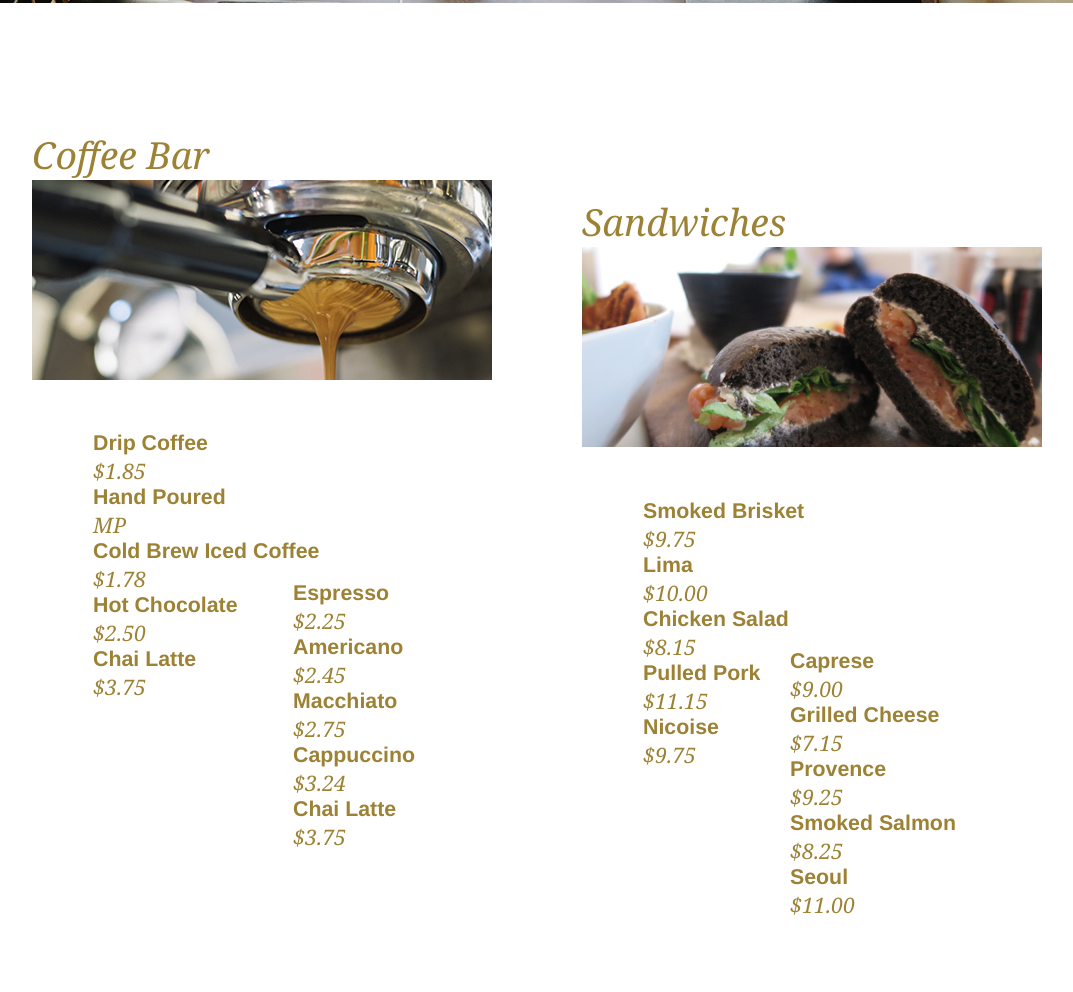
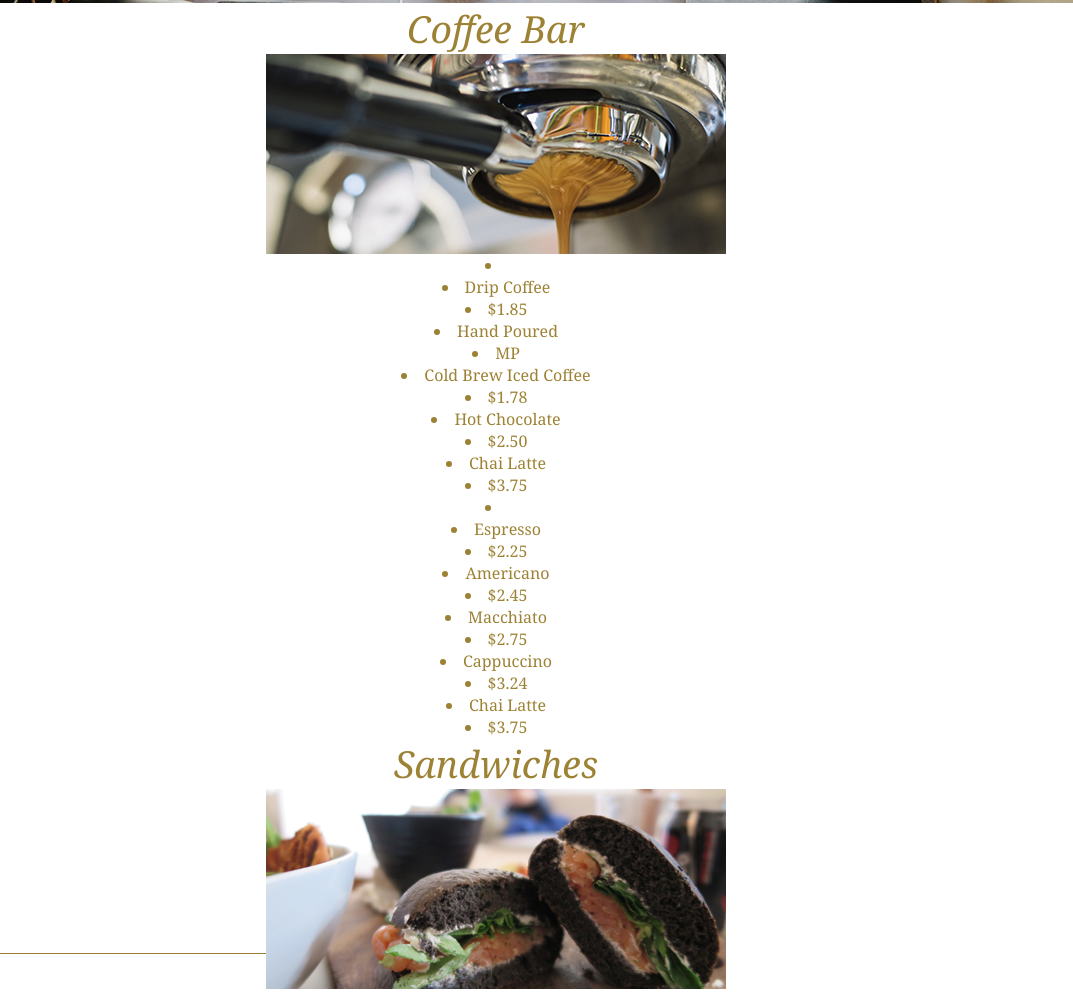
Before and after one commit to msnook89/msnook89.github.com, a plain HTML site: page assignment1/assignment1.html in a window 1280 px wide. Shown: the part 884-1876 px from the top of the page, without its empty margins (144-1217 px from the left). Drawn offline with Linux system fonts and the light colour scheme.

Commit message:
edited code

```diff
--- a/assignment1/assignment1.html
+++ b/assignment1/assignment1.html
@@ -5,60 +5,66 @@
 
  	</head>
 
- 	<body>
-		<div> <div class = 'headerlogo'>
+ 	<body class= 'body'>
+
+
+		 <div class = 'headerlogo'>
  				<img src="img/outpost-logo.png" alt= 'outpost coffee company'>
 					</div>
- 		<div> <div class= 'toprule'> </div>
- 		<span class= 'home'>Home</span> Menu About Catering	Contact</p></div>
+ 		<div class ='toprule'> </div>
+ 		<div class= 'navigation'>
+	 		<span class= 'home'>Home</span> Menu About Catering	Contact</span>
+	 	</div>
 
 
 
- 		<h2>
- 			<div class='coffeehero'>
+
+ 			<div class='coffeehero'> </div>
  				<div><img src="img/coffeeshop-hero.jpg" alt= 'coffeeshop hero'></div>
+ 		<div class= 'menuspace'>
 
- 		<h3>  <div class='menutitles'></div>
- 			<div class='left-column'>
+
  				<li class='menutitles'>Coffee Bar </li>
 					<img src="img/coffee-bar.jpg" alt= 'coffee bar'>
-			<ul class= 'menuitems'>
- 				<div class='subcolumn-left'>
+
+		<div>
+				<li class='left-column'>
+
+ 					<li class= 'subcolumn-left'>
  					<li>Drip Coffee</li>
- 					<span class='prices'>$1.85</span>
+ 					<li class='prices'>$1.85</li>
  					<li>Hand Poured</li>
- 					<span class='prices'>MP</span>
+ 					<li class='prices'>MP</li>
  					<li>Cold Brew Iced Coffee</li>
- 					<span class='prices'>$1.78</span>
+ 					<li class='prices'>$1.78</li>
  					<li>Hot Chocolate</li>
- 					<span class='prices'>$2.50</span>
+ 					<li class='prices'>$2.50</li>
  					<li>Chai Latte</li>
- 					<span class='prices'>$3.75</span>
+ 					<li class='prices'>$3.75</li>
+ 		</div>
+
+ 		<div>
+ 				<li class= 'left-column'>
 
 
+ 					<li class= 'subcolumn-right'>
+ 					<li>Espresso</li>
+ 					<li class='prices'>$2.25</li>
+ 					<li>Americano</li>
+ 					<li class='prices'>$2.45</li>
+ 					<li>Macchiato</li>
+ 					<li class='prices'>$2.75</li>
+ 					<li>Cappuccino</li>
+ 					<li class='prices'>$3.24</li>
+ 					<li>Chai Latte</li>
+ 					<li class='prices'>$3.75</li>
+ 		</div>
 
- 				<div class= 'subcolumn-right'>
- 					<li>Espresso</li>
- 					<span class='prices'>$2.25</span>
- 					<li>Americano</li>
- 					<span class='prices'>$2.45</span>
- 					<li>Macchiato</li>
- 					<span class='prices'>$2.75</span>
- 					<li>Cappuccino</li>
- 					<span class='prices'>$3.24</span>
- 					<li>Chai Latte</li>
- 					<span class='prices'>$3.75</span>
- 				</li>
  				</ul>
-
-
-
-		<h4>  <div class='right-column'>
-
  				<li class='menutitles'>Sandwiches </li>
  					<img src="img/sandwiches.jpg" alt= 'sandwiches'>
- 			<div><ul class= 'menuitems'>
- 				<div class='subcolumn-left'>
+ 			<ul class= 'menuitems'>
+ 				<li class='subcolumn-left'>
  					<li>Smoked Brisket</li>
  					<span class='prices'>$9.75</span>
  					<li>Lima</li>
@@ -69,9 +75,9 @@
  					<span class='prices'>$11.15</span>
  					<li>Nicoise</li>
  					<span class='prices'>$9.75</span>
- 				</div>
 
- 				<div class= 'subcolumn-right'>
+
+ 				<ul class= 'subcolumn-right'>
  					<li>Caprese</li>
  					<span class='prices'>$9.00</span>
  					<li>Grilled Cheese</li>
--- a/assignment1/css/styles.css
+++ b/assignment1/css/styles.css
@@ -9,24 +9,28 @@ brown 9d8235
 /*header styles*/
 body{font-family: Georgia;
 color: #9d8235;
-font-size: 12pt;
-font-weight: 100;}
+
+font-weight: 100;
+text-align: center;}
 
 .headerlogo {
 	display:block;
-	margin-left: 540px;
-	margin-right:540px
-	bottom: 40px;
+	text-align: center;
 }
 
 
 .toprule {
 	border-top: 1px solid #9d8235;
 	width: 470px;
-	margin-left: 470px;
-	margin-right: 470px;
-	margin-bottom: 20px;
-	margin-top: 40px;
+	margin: auto;
+	padding-top: 40px;
+	;
+
+}
+.navigation {display: block;
+	margin: auto;
+	text-align: left;
+	padding: 20px;
 
 }
 .home { font-weight: bold;
@@ -44,29 +48,27 @@ font-style: italic;}
 
 
 .coffeehero {
-	margin-bottom: 60px;
-	float: left;
+	display:block;
+	text-align: center;
+	margin: auto;
 	}
 
-.pictures {
-	display: inline;
+.menuspace {
+	display: block;
+	width: 1000px;
+	height: 450px;
+	margin: auto;
+	text-align: center;
 }
-.left-column,
-.right-column {
-	width: 250px;
-	float: left;
-	display:inline-block;
-height: 500px;}
 
-	.left-column {
-	margin-right: 0;
-margin-left: 12%;
-margin-top: 7%;
+.left-column, .right-column {
+	width:490px;
+	display: inline-block;
+	list-style: none;
 }
-	.right-column {
-		margin-right: 520%;
-		margin-left:220%;
-		margin-top: -262%;}
+
+
+
 
 .menutitles {
 	font-family: Georgia;
@@ -76,33 +78,14 @@ margin-top: 7%;
 	list-style: none;
 	font-weight: 100;
 	}
+
+
 ul.menuitems {
 	font-family: Helvetica;
 	font-size: 16pt;
 	list-style: none;
 	font-style: none;
-	padding-bottom: 100px;
-}
-ul.coffeebar li {
-	font-family: Georgia;
-	font-size: 16pt;}
 
-.subcolumn-left {
-	width:250px;
-	float: left;
-	display: inline-block;
-	margin-left: 10%;
-margin-right: 80%;
-margin-top: 30px;
-}
-
-.subcolumn-right {
-	width: 250px;
-	float: left;
-	display: inline-block;
-	margin-left: 80%;
-	margin-right: 10%;
-	margin-top: -120px;
 }
 
 footer { width: 1580px;
--- a/scrolling/files/css/styles.css
+++ b/scrolling/files/css/styles.css
@@ -99,6 +99,12 @@ h2 {
     padding-left: 17px;
   }
 
+  .active {
+    color: #222222;
+    padding-bottom: 2px;
+    border bottom: 1px dotted #222222;
+  }
+
 
 /* Content */
 
--- a/scrolling/files/js/utilities.js
+++ b/scrolling/files/js/utilities.js
@@ -1,3 +1,7 @@
 $(document).ready(function() {
+	$.scrollIt({
+		activeClass: 'active',
+		topOffset: 120
+	});
 
 });
--- a/scrolling/index.html
+++ b/scrolling/index.html
@@ -6,6 +6,8 @@
     <link type="text/css" href="files/css/styles.css" rel="stylesheet" />
 
     <script src="http://ajax.googleapis.com/ajax/libs/jquery/1.10.2/jquery.min.js"></script>
+    <script src='files/js/scrollIt.min.js'></script>
+    <script src='files/js/utilities.js'></script>
   </head>
 
   <body>
@@ -19,16 +21,16 @@
         </div>
         <div id="nav">
           <ul>
-            <li><a>Home</a></li>
-            <li><a>About</a></li>
-            <li><a>Work</a></li>
+            <li><a class='active' data-scroll-nav='0'>Home</a></li>
+            <li><a data-scroll-nav='1'>About</a></li>
+            <li><a data-scroll-nav='2'>Work</a></li>
           </ul>
         </div>
       </div>
     </header>
 
     <div id="content">
-      <div id="section-1">
+      <div id="section-1" data-scroll-index='0'>
         <h2>Home</h2>
 
         <p>Lorem ipsum dolor sit amet, consectetuer adipiscing elit. Phasellus hendrerit. Pellentesque aliquet nibh nec urna. In nisi neque, aliquet vel, dapibus id, mattis vel, nisi. Sed pretium, ligula sollicitudin laoreet viverra, tortor libero sodales leo, eget blandit nunc tortor eu nibh. Nullam mollis. Ut justo. Suspendisse potenti.</p>
@@ -50,7 +52,7 @@
         <p>Suspendisse mauris. Fusce accumsan mollis eros. Pellentesque a diam sit amet mi ullamcorper vehicula. Integer adipiscing risus a sem. Nullam quis massa sit amet nibh viverra malesuada. Nunc sem lacus, accumsan quis, faucibus non, congue vel, arcu. Ut scelerisque hendrerit tellus. Integer sagittis. Vivamus a mauris eget arcu gravida tristique. Nunc iaculis mi in ante. Vivamus imperdiet nibh feugiat est.</p>
       </div>
 
-      <div id="section-2">
+      <div id="section-2" data-scroll-index='1'>
         <h2>About</h2>
 
         <p>Ut convallis, sem sit amet interdum consectetuer, odio augue aliquam leo, nec dapibus tortor nibh sed augue. Integer eu magna sit amet metus fermentum posuere. Morbi sit amet nulla sed dolor elementum imperdiet. Quisque fermentum. Cum sociis natoque penatibus et magnis dis parturient montes, nascetur ridiculus mus. Pellentesque adipiscing eros ut libero. Ut condimentum mi vel tellus. Suspendisse laoreet. Fusce ut est sed dolor gravida convallis. Morbi vitae ante. Vivamus ultrices luctus nunc. Suspendisse et dolor. Etiam dignissim. Proin malesuada adipiscing lacus. Donec metus. Curabitur gravida.</p>
@@ -74,7 +76,7 @@
         <p>Ut convallis, sem sit amet interdum consectetuer, odio augue aliquam leo, nec dapibus tortor nibh sed augue. Integer eu magna sit amet metus fermentum posuere. Morbi sit amet nulla sed dolor elementum imperdiet. Quisque fermentum. Cum sociis natoque penatibus et magnis dis parturient montes, nascetur ridiculus mus. Pellentesque adipiscing eros ut libero. Ut condimentum mi vel tellus. Suspendisse laoreet. Fusce ut est sed dolor gravida convallis. Morbi vitae ante. Vivamus ultrices luctus nunc. Suspendisse et dolor. Etiam dignissim. Proin malesuada adipiscing lacus. Donec metus. Curabitur gravida.</p>
       </div>
 
-      <div id="section-3">
+      <div id="section-3" data-scroll-index='2'>
         <h2>Work</h2>
 
         <div class="row-1">
@@ -108,7 +110,7 @@
           <a href=""><div class="project last">20</div></a>
         </div>
 
-        <a class="back-to-top">Back to Top</a>
+        <a class="back-to-top" data-scroll-goto= '0'>Back to Top</a>
       </div>
       <div id="clearfix"></div>
     </div>
```
